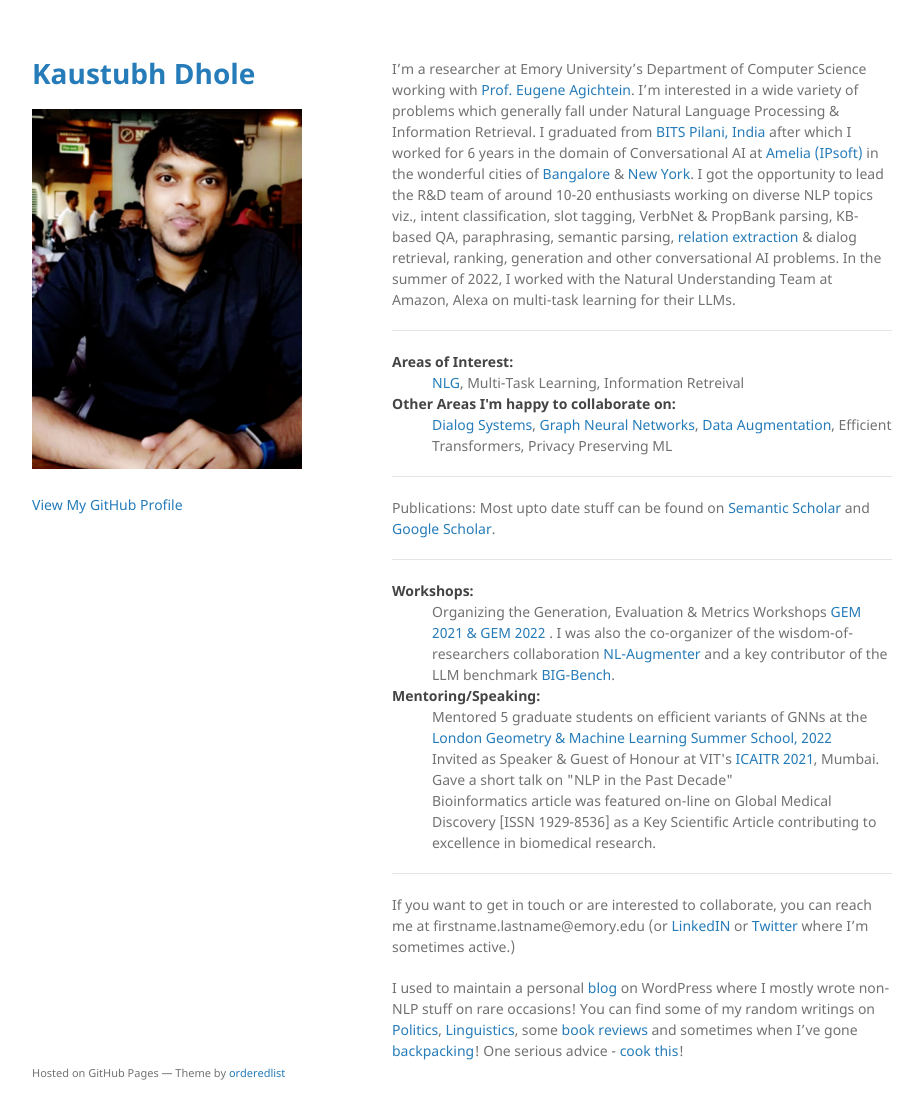
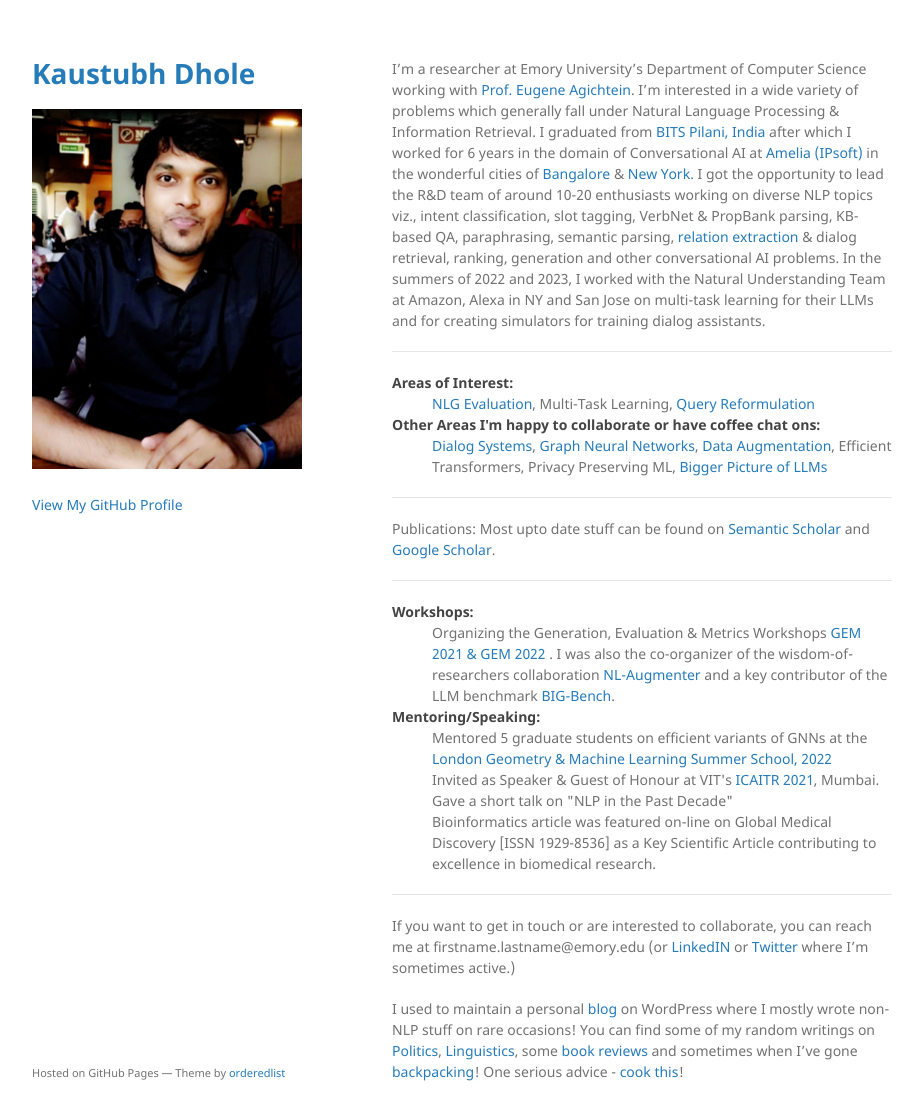
Before and after one commit to alephmembeth/alephmembeth.github.io, a Jekyll site: the page built from index.md, in a window 1280 px wide and 1152 px high. Shown: the top 1120 px of the window, without its empty margins (178-1101 px from the left). Built offline with Jekyll 4.4.1, drawn with Linux system fonts in a browser that asks for light colours; the repository's description, which GitHub fills in, is left out.

Commit message:
Update index.md

```diff
--- a/index.md
+++ b/index.md
@@ -2,16 +2,16 @@
 layout: default
 ---
 
-I’m a researcher at Emory University's Department of Computer Science working with [Prof. Eugene Agichtein](https://scholar.google.com/citations?hl=en&user=3BX3vWcAAAAJ&view_op=list_works&sortby=pubdate). I'm interested in a wide variety of problems which generally fall under Natural Language Processing & Information Retrieval. I graduated from <a href="https://www.youtube.com/watch?v=0QMVS7AQ6ho">BITS Pilani, India</a> after which I worked for 6 years in the domain of Conversational AI at <a href="https://amelia.ai/">Amelia (IPsoft)</a> in the wonderful cities of <a href="https://www.youtube.com/watch?v=_ICcaaFNX2o">Bangalore</a> & <a href="https://www.youtube.com/watch?v=h3fUgOKFMNU">New York</a>. I got the opportunity to lead the R&D team of around 10-20 enthusiasts working on diverse NLP topics viz., intent classification, slot tagging, VerbNet & PropBank parsing, KB-based QA, paraphrasing, semantic parsing, <a href="https://arxiv.org/pdf/2006.00533.pdf">relation<a/> <a href="https://arxiv.org/pdf/2107.03884.pdf">extraction</a> & dialog retrieval, ranking, generation and other conversational AI problems. In the summer of 2022, I worked with the Natural Understanding Team at Amazon, Alexa on multi-task learning for their LLMs.
+I’m a researcher at Emory University's Department of Computer Science working with [Prof. Eugene Agichtein](https://scholar.google.com/citations?hl=en&user=3BX3vWcAAAAJ&view_op=list_works&sortby=pubdate). I'm interested in a wide variety of problems which generally fall under Natural Language Processing & Information Retrieval. I graduated from <a href="https://www.youtube.com/watch?v=0QMVS7AQ6ho">BITS Pilani, India</a> after which I worked for 6 years in the domain of Conversational AI at <a href="https://amelia.ai/">Amelia (IPsoft)</a> in the wonderful cities of <a href="https://www.youtube.com/watch?v=_ICcaaFNX2o">Bangalore</a> & <a href="https://www.youtube.com/watch?v=h3fUgOKFMNU">New York</a>. I got the opportunity to lead the R&D team of around 10-20 enthusiasts working on diverse NLP topics viz., intent classification, slot tagging, VerbNet & PropBank parsing, KB-based QA, paraphrasing, semantic parsing, <a href="https://arxiv.org/pdf/2006.00533.pdf">relation<a/> <a href="https://arxiv.org/pdf/2107.03884.pdf">extraction</a> & dialog retrieval, ranking, generation and other conversational AI problems. In the summers of 2022 and 2023, I worked with the Natural Understanding Team at Amazon, Alexa in NY and San Jose on multi-task learning for their LLMs and for creating simulators for training dialog assistants.
 
 
 * * *
 
 <dl>
    <dt>Areas of Interest:</dt>
-   <dd><a href="https://openreview.net/pdf?id=CSi1eu_2q96">NLG</a>, Multi-Task Learning, Information Retreival</dd>
-   <dt>Other Areas I'm happy to collaborate on:</dt>
-   <dd><a href="https://aclanthology.org/2021.acl-short.13.pdf">Dialog</a> <a href="https://arxiv.org/pdf/2008.07559.pdf">Systems</a>, <a href="https://arxiv.org/pdf/2206.02849.pdf">Graph Neural Networks</a>, <a href="https://arxiv.org/pdf/2112.02721.pdf">Data Augmentation</a>, Efficient Transformers, Privacy Preserving ML</dd>
+   <dd><a href="https://openreview.net/pdf?id=CSi1eu_2q96">NLG Evaluation</a>, Multi-Task Learning, <a href="https://www.youtube.com/watch?v=d1bN6vcQ4Lc">Query Reformulation</a></dd>
+   <dt>Other Areas I'm happy to collaborate or have coffee chat ons:</dt>
+   <dd><a href="https://aclanthology.org/2021.acl-short.13.pdf">Dialog</a> <a href="https://arxiv.org/pdf/2008.07559.pdf">Systems</a>, <a href="https://arxiv.org/pdf/2206.02849.pdf">Graph Neural Networks</a>, <a href="https://arxiv.org/pdf/2112.02721.pdf">Data Augmentation</a>, Efficient Transformers, Privacy Preserving ML, <a href="https://aclanthology.org/2023.bigpicture-1.6/">Bigger Picture of LLMs</a></dd>
 </dl>
 
 
```
